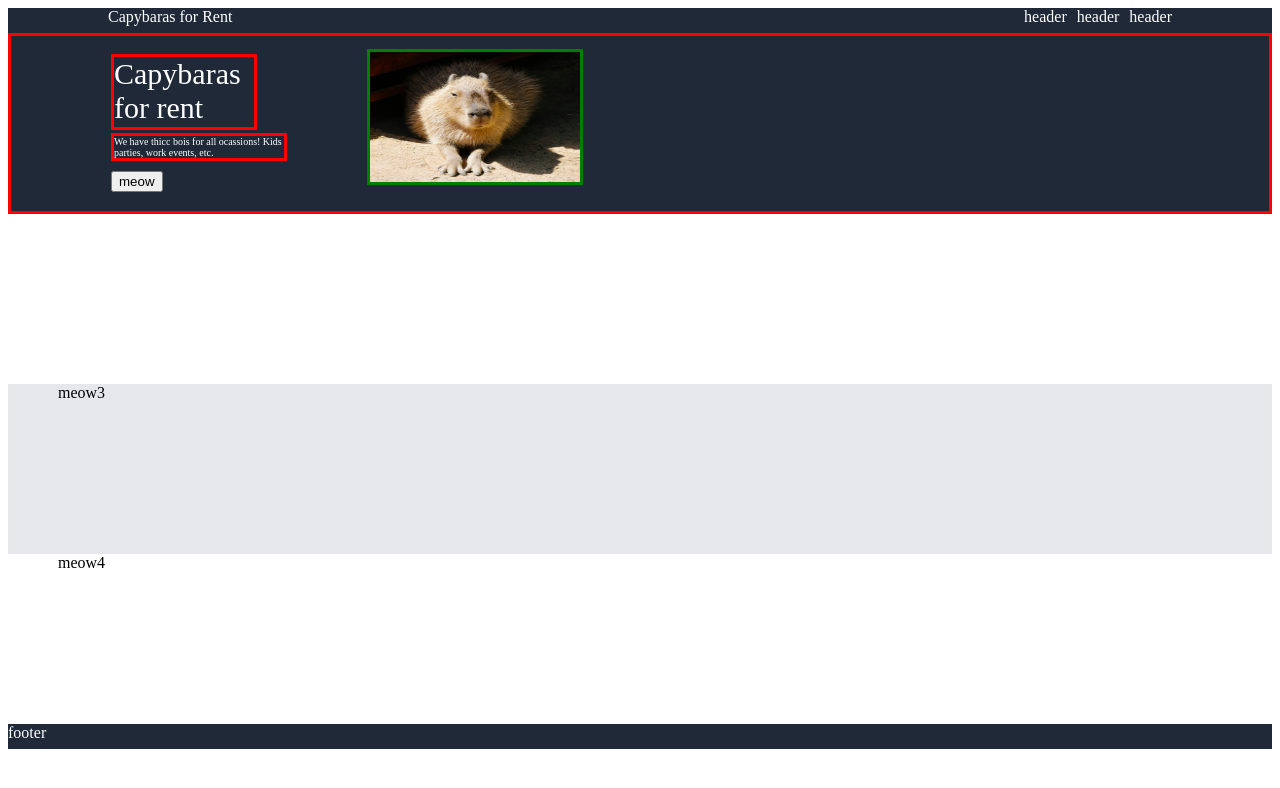
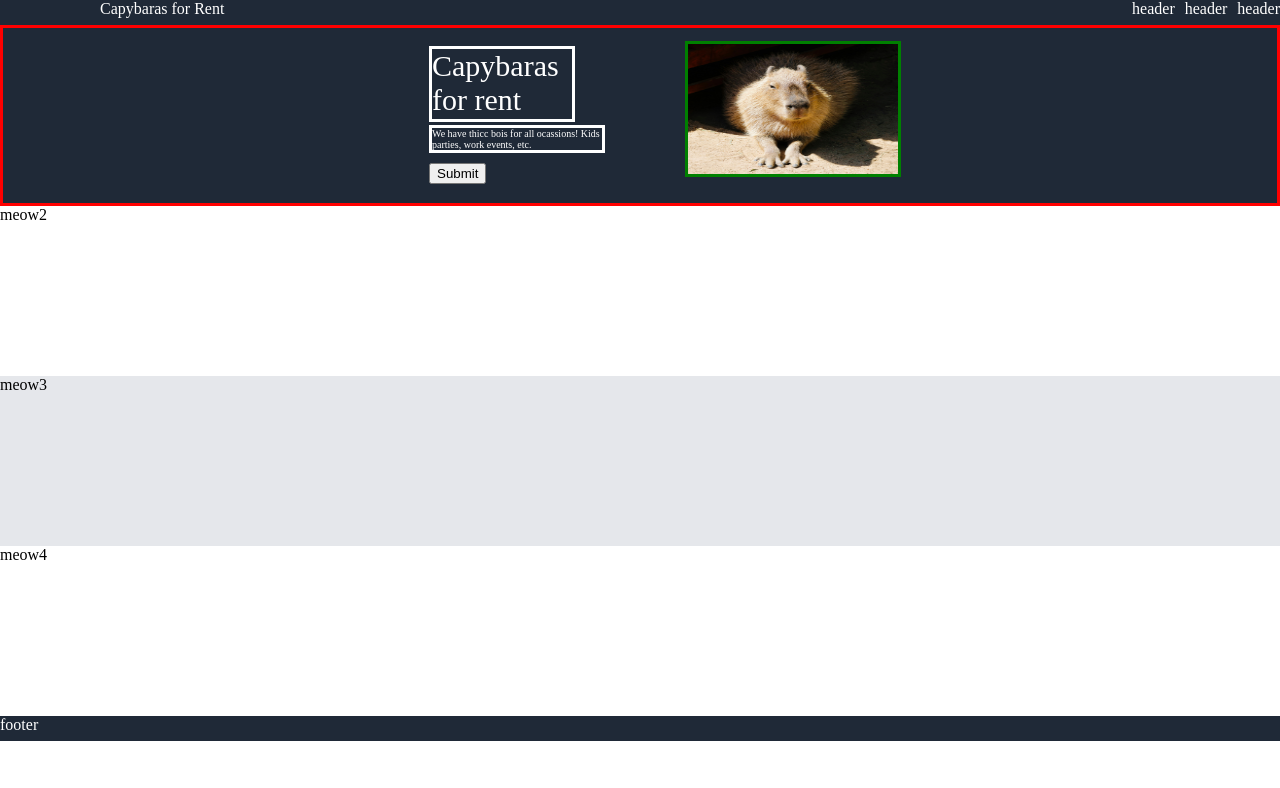
Before and after one commit to merxgrc/Landing_Page, a plain HTML site: page index.html in a window 1280 px wide. Drawn offline with Linux system fonts and the light colour scheme.

Commit message:
Changed the way it cchanges when you resize the page

```diff
--- a/index.html
+++ b/index.html
@@ -18,11 +18,11 @@
             <div class="oneone">
                 <p class="cap">Capybaras for rent</p>
                 <p class="thicc">We have thicc bois for all ocassions! Kids parties, work events, etc.</p>
-                <button>meow</button>
+                <button>Submit</button>
             </div>
             <img class="onetwo" src="images/pexels-zhu-yi-22208710-7492330.jpg"></img>
         </div>
-        <div class="two"></div>
+        <div class="two">meow2</div>
         <div class="three">meow3</div>
         <div class="four">meow4</div>
     </div>
--- a/styles.css
+++ b/styles.css
@@ -1,6 +1,21 @@
+html, body {
+    margin: 0;
+    padding: 0;
+    height: 100%;
+}
+body {
+    display: flex;
+    flex-direction: column;
+}
+.main {
+
+    display: flex;
+    flex-direction: column;
+
+}
+
 .main div{
     height: 170px;
-    padding-left: 50px;
 }
 
 .one {
@@ -9,6 +24,7 @@
     border: solid red;
     display: flex;
     padding-top: 5px;
+    justify-content: center;
 }
 
 .one .oneone {
@@ -18,8 +34,7 @@
 }
 
 .one .oneone p{
-    border: solid red;
-
+    border: solid white;
 }
 
 .one .oneone .cap {
@@ -63,7 +78,8 @@
     color: white;
     display: flex;
     gap: 10px;
-    padding-right: 100px;
+
+
 }
 
 .header .head1 {
```
